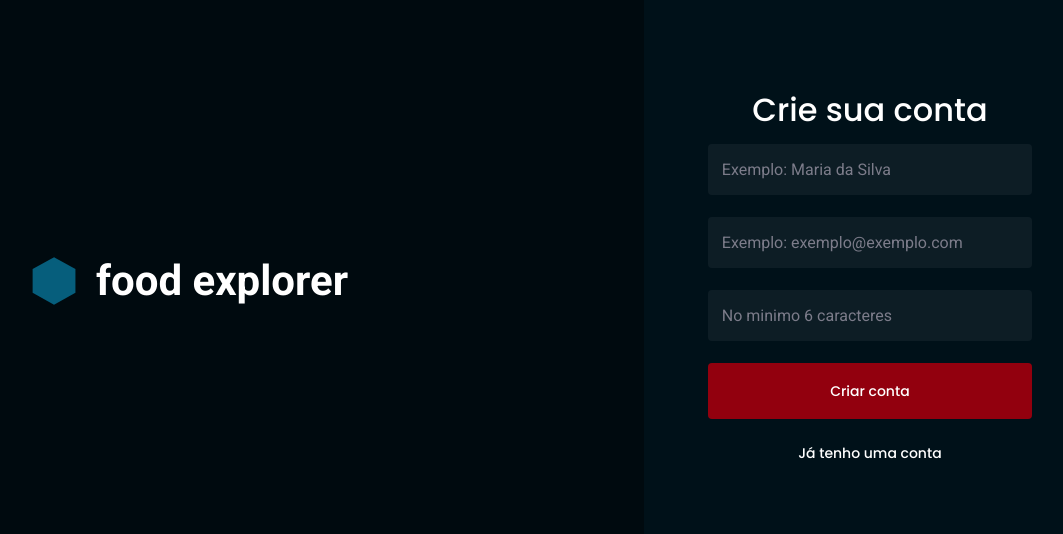
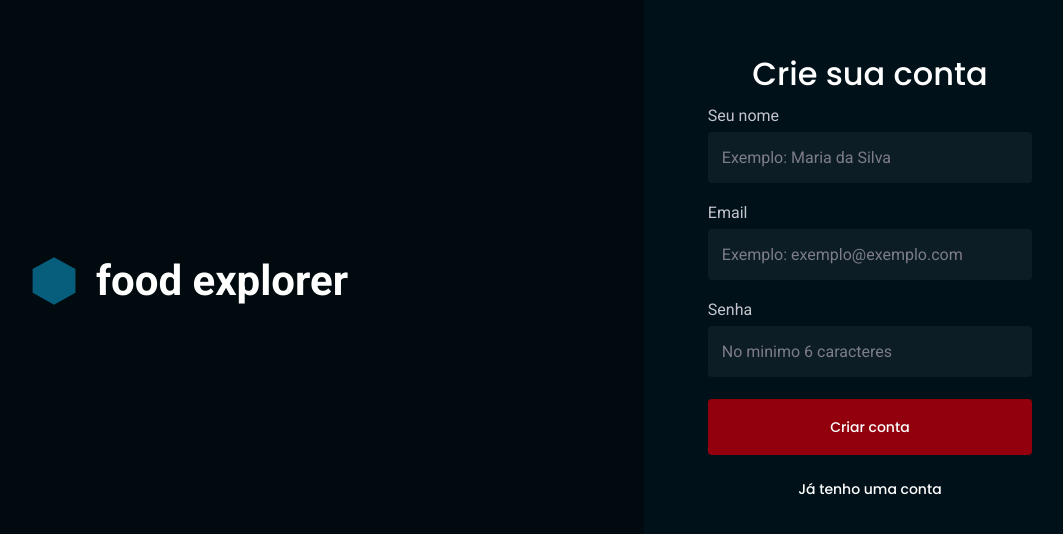
Before and after one commit to leandro4silva/food-explorer-frontend, a React (Vite) app: page /register in a window 1280 px wide. Shown: the part 114-648 px from the top of the page, without its empty margins (76-1139 px from the left). Built offline with nearby package versions, Linux system fonts and the light colour scheme.

Commit message:
feat: add zod to valite inputs

```diff
--- a/package.json
+++ b/package.json
@@ -9,14 +9,17 @@
     "preview": "vite preview"
   },
   "dependencies": {
+    "@hookform/resolvers": "^3.0.0",
     "@phosphor-icons/react": "^2.0.6",
     "axios": "^1.3.4",
     "keen-slider": "^6.8.5",
     "react": "^18.2.0",
     "react-dom": "^18.2.0",
+    "react-hook-form": "^7.43.8",
     "react-icons": "^4.8.0",
     "react-router-dom": "^6.8.2",
-    "styled-components": "^5.3.6"
+    "styled-components": "^5.3.6",
+    "zod": "^3.21.4"
   },
   "devDependencies": {
     "@types/react": "^18.0.27",
--- a/src/components/Button/index.tsx
+++ b/src/components/Button/index.tsx
@@ -4,13 +4,21 @@ import { Container } from "./styles";
 interface ButtonProps extends ButtonHTMLAttributes<HTMLButtonElement>{
     text: string,
     Icon?: React.ElementType,
+    loading: boolean
 }
 
-export function Button({Icon, text, ...rest }:ButtonProps){
+export function Button({Icon, text, loading, ...rest }:ButtonProps){
     return(
         <Container hasIcon={Icon ? true : false}>
-            {Icon && <Icon size={34} />}
-            { text }
+            {
+                loading ?
+                    'Carregando'
+                :
+                <>
+                    {Icon && <Icon size={34} />}
+                    { text }
+                </>
+            }
         </Container>
     );
 }
--- a/src/components/Input/index.tsx
+++ b/src/components/Input/index.tsx
@@ -1,18 +1,30 @@
 import { InputHTMLAttributes } from "react"
 import { Container } from "./styles"
 import { IconType } from 'react-icons'
+import { FieldValues } from "react-hook-form";
+import { WarningCircle } from "@phosphor-icons/react"
 
-interface InputProps extends InputHTMLAttributes<HTMLInputElement>{
+interface InputProps extends InputHTMLAttributes<HTMLInputElement> {
     label?: string,
-    Icon?: IconType
+    Icon?: IconType,
+    register?: FieldValues,
+    error?: string
 }
 
-export function Input({ Icon, label, ...rest } : InputProps) {
+export function Input({ Icon, label, register, error, ...rest }: InputProps) {
     return (
         <Container>
-             <div>
-                { Icon && <Icon size={24}/> }
-                <input type="text" {...rest}/>
+            <label>{label}</label>
+            <div className="input-group">
+                <div className={error ? 'has-error' : ''}>
+                    {Icon && <Icon size={24} />}
+                    <input type="text" {...register} {...rest} />
+                </div>
+                {
+                    error ?
+                        <span> <WarningCircle size={18} /> {error}</span>
+                    : null
+                }
             </div>
         </Container>
     )
--- a/src/components/Input/styles.ts
+++ b/src/components/Input/styles.ts
@@ -12,6 +12,11 @@ export const Container = styled.div`
         line-height: 1.6rem;
         color: ${({ theme }) => theme.COLORS.TEXT_GRAY_800};
     }
+
+    > div.input-group{
+        display: flex;
+        flex-direction: column;
+        gap: 0.2rem;
 
         > div{
             width: 100%;
@@ -28,7 +33,7 @@ export const Container = styled.div`
                 border: none;
                 border-radius: 0.8rem;
                 padding: 1.6rem 1.4rem;
-            color: ${({theme}) => theme.COLORS.TEXT_WHITE};
+                color: ${({ theme }) => theme.COLORS.TEXT_WHITE};
                 font-size: 1.6rem;
                 line-height: 1.6rem;
 
@@ -46,13 +51,34 @@ export const Container = styled.div`
         }
 
             > div:focus-within{
-        border: 1px solid ${({theme}) => theme.COLORS.TEXT_GRAY_700};
+                border: 1px solid ${({ theme }) => theme.COLORS.TEXT_GRAY_700};
 
                 > svg{
-            color: ${({theme}) => theme.COLORS.TEXT_GRAY_700};
+                    color: ${({ theme }) => theme.COLORS.TEXT_GRAY_700};
+                }
+            }
+
+            > div.has-error{
+                border: 1px solid ${({ theme }) => theme.COLORS.ERROR_COLOR};
+            }
+
+            > div.has-error:focus-within{
+                border: 1px solid ${({ theme }) => theme.COLORS.ERROR_COLOR};
+
+                > svg{
+                    color: ${({ theme }) => theme.COLORS.ERROR_COLOR};
+                }
+
+            }
+
+            > span {
+                color: ${({ theme }) => theme.COLORS.ERROR_COLOR};
+                display: flex;
+                align-items: center;
+                gap: 0.2rem;
+                font: 400 1.4rem 'Roboto',sans-serif;
             }
     }
 
 
-
 `
--- a/src/pages/SignUp/index.tsx
+++ b/src/pages/SignUp/index.tsx
@@ -3,10 +3,28 @@ import Polygon from '../../assets/logo/polygon-blue.svg';
 import { Input } from "../../components/Input";
 import { Button } from "../../components/Button";
 import { useNavigate} from 'react-router-dom';
+import { signUpValidate } from "./validate";
+import { SubmitHandler, useForm } from 'react-hook-form';
+import { zodResolver } from '@hookform/resolvers/zod'
+
+
+interface userProps{
+    name: string,
+    email: string,
+    password: string
+}
+
 
 export function SignUp() {
+    const navigate = useNavigate();
+    const {register, handleSubmit, formState: {errors, isSubmitting}, } = useForm({
+        resolver: zodResolver(signUpValidate)
+    })
 
-    const navigate = useNavigate();
+    const onSubmit: SubmitHandler<userProps> = ({email, name, password}) => {
+        event?.preventDefault();
+        console.log('teste');
+    }
 
     return (
         <Container>
@@ -19,27 +37,35 @@ export function SignUp() {
             <Content>
                 <div>
                     <h2>Crie sua conta</h2>
-                    <Form>
+                    <Form onSubmit={handleSubmit(() => onSubmit)}>
                         <Input
                             label="Seu nome"
                             name="name"
                             type="text"
+                            register={register("name")}
+                            error={errors.name?.message?.toString()}
                             placeholder="Exemplo: Maria da Silva"
                         />
                         <Input
                             label="Email"
                             name="email"
                             type="email"
+                            register={register("email")}
                             placeholder="Exemplo: exemplo@exemplo.com"
+                            error={errors.email?.message?.toString()}
                         />
                         <Input
                             label="Senha"
                             name="password"
                             type="password"
+                            register={register('password')}
                             placeholder="No minimo 6 caracteres"
+                            error={errors.password?.message?.toString()}
                         />
                         <Button
+                            type="submit"
                             text="Criar conta"
+                            loading={isSubmitting}
                         />
                         <button className="link" onClick={() => navigate("/")}>Já tenho uma conta</button>
                     </Form>
--- /dev/null
+++ b/src/pages/SignUp/validate.ts
@@ -0,0 +1,13 @@
+import * as z from 'zod';
+
+export const signUpValidate = z.object({
+    name: z.string({
+        required_error: "Você deve inserir seu nome",
+    }).nonempty("Você deve inserir seu nome"),
+    email: z.string({
+        required_error: "Você deve inserir seu email"
+    }).nonempty("Você deve inserir seu email").email("Insira um email valido"),
+    password: z.string({
+        required_error: "Você deve inserir sua senha"
+    }).nonempty("Você deve inserir sua senha")
+});
--- a/src/styles/styled.d.ts
+++ b/src/styles/styled.d.ts
@@ -16,8 +16,9 @@ declare module 'styled-components' {
             BACKGROUND_RED_800: string,
             BACKGROUND_RED_700: string,
 
+            ERROR_COLOR: string,
+
             TEXT_WHITE: string,
-
             TEXT_GRAY_200: String,
             TEXT_GRAY_700: string,
             TEXT_GRAY_800: string,
--- a/src/styles/theme/dark.ts
+++ b/src/styles/theme/dark.ts
@@ -14,8 +14,10 @@ export default {
 		BACKGROUND_RED_800: '#750310',
 		BACKGROUND_RED_700: '#AB4D55',
 
+
+		ERROR_COLOR: '#d31225',
+
 		TEXT_WHITE: '#FFFFFF',
-
 		TEXT_GRAY_200: '#FFFAF1',
 		TEXT_GRAY_700: '#E1E1E6',
 		TEXT_GRAY_800: '#C4C4CC',
```
Also changed, not shown: 1 other file (tests, documents, lock files or other folders). Lines whose indentation alone changed are shown as unchanged.
